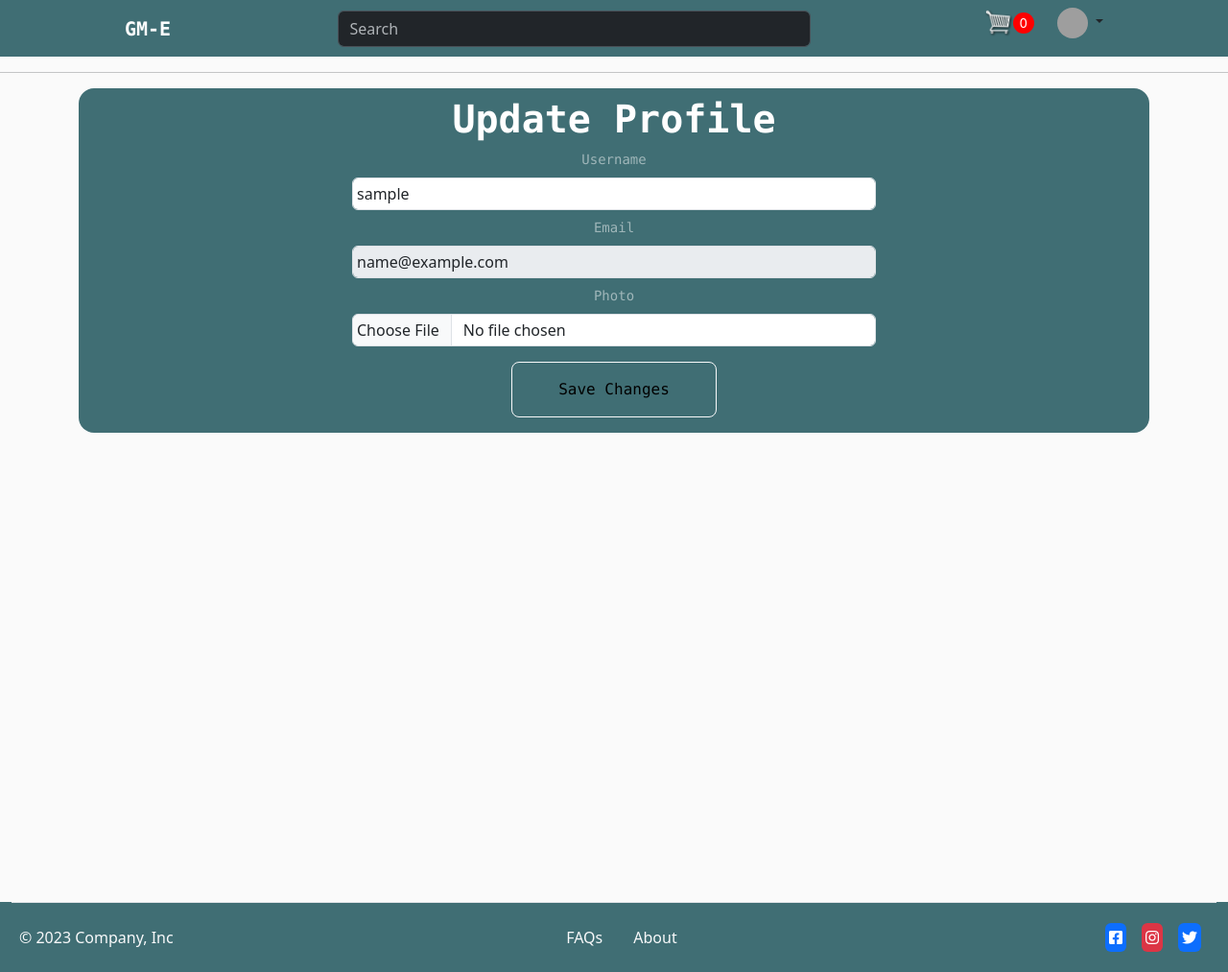
After one commit to GonzaMaldonado/ecommerce_django, a Django app: page /update_profile/ in a window 1280 px wide. The commit adds this page. Shown: the whole page at 96% size. Run offline with Django 4.2, Linux system fonts and the light colour scheme; the visitor is signed in with stand-in values (Sample User, id 1); data that the repository does not hold is empty.

Commit message:
feat: añadiendo update_profile

```diff
--- a/templates/navbar.html
+++ b/templates/navbar.html
@@ -1,6 +1,6 @@
 {% load static %}
 
-<header class="p-3 navbar navbar-expand-lg bg-dark" data-bs-theme="dark">
+<header class="px-3 py-2 navbar navbar-expand-lg bg-dark" data-bs-theme="dark">
   <div class="container">
     <a class="navbar-brand ms-5 font-monospace fw-bold" href="{% url 'home' %}">GM-E</a>
     <button class="navbar-toggler" type="button" data-bs-toggle="collapse" data-bs-target="#navbarSupportedContent" aria-controls="navbarSupportedContent" aria-expanded="false" aria-label="Toggle navigation">
--- a/templates/store/cart.html
+++ b/templates/store/cart.html
@@ -15,7 +15,9 @@
           <th scope="col"><h5>Items: <strong>{{ quantity }}</strong></h5></th>
           <th scope="col"><h5>Total: <strong>${{ total|floatformat:2 }}</strong></h5></th>
           <th scope="col">
+            {% if quantity != 0 %}
             <a href="{% url 'checkout' %}" class="btn btn-success" style="float: right; margin: 5px;">Checkout</a>
+            {% endif %}
           </th>
         </tr>
       </table>
--- /dev/null
+++ b/templates/users/update_profile.html
@@ -0,0 +1,43 @@
+{% extends 'index.html' %}
+
+{% block title %} Update Profile {% endblock %}
+
+
+{% block content %}
+
+<div class="row row-cols-1 align-items-center justify-content-center px-6 py-8 mx-auto">
+    <div class="w-100 rounded-4 bg-dark">
+        <div class="p-6 space-y-4">
+            <h1 class="mt-2 text-center font-monospace fw-bolder text-white">
+                Update Profile
+            </h1>
+
+            <form class="space-y-4" method="POST" enctype="multipart/form-data">
+
+                {% csrf_token %}
+
+                {% for field in form %}
+
+                <div>
+                    <label class="d-block my-2 text-center small font-monospace text-white-50 placeholder-wave">
+                        {{ field.label }}
+                    </label>
+                    {{ field }}
+                </div>
+
+                {% endfor %}
+
+                <div class="my-3 text-center">
+                    <button type='submit' class="px-5 py-3 font-monospace text-black rounded-3 btn btn-outline-light">
+                        Save Changes
+                    </button>
+                </div>
+
+            </form>
+
+
+        </div>
+    </div>
+</div>
+
+{% endblock %}
--- a/users/forms.py
+++ b/users/forms.py
@@ -28,9 +28,9 @@ class UpdateUserForm(ModelForm):
 
   def __init__(self, *args, **kwargs):
     super(UpdateUserForm, self).__init__(*args, **kwargs)
-    self.fields['username'].widget.attrs['class'] = 'text-dark text-sm rounded-lg d-block w-100 p-2.5 placeholder-gray-400'
-    self.fields['email'].widget.attrs['class'] = 'text-dark text-sm rounded-lg d-block w-100 p-2.5 placeholder-gray-400'
-    self.fields['photo'].widget.attrs['class'] = 'text-dark text-sm rounded-lg d-block w-100 p-2.5 placeholder-gray-400'
+    self.fields['username'].widget.attrs['class'] = 'form-control text-dark text-sm rounded-2 d-block w-50 mx-auto p-1'
+    self.fields['email'].widget.attrs['class'] = 'form-control text-dark text-sm rounded-2 d-block w-50 mx-auto p-1 bg-body-secondary'
+    self.fields['photo'].widget.attrs['class'] = 'form-control text-dark text-sm rounded-2 d-block w-50 mx-auto p-1'
 
     self.fields['username'].widget.attrs['placeholder'] = 'Username'
     self.fields['email'].widget.attrs['placeholder'] = 'Email'
--- a/users/urls.py
+++ b/users/urls.py
@@ -1,9 +1,10 @@
 from django.urls import path
-from .views import Login, Register, Logout, MyProfile
+from .views import Login, Register, Logout, MyProfile, UpdateProfile
 
 urlpatterns = [
   path('login/', Login.as_view(), name="login"),
   path('register/', Register.as_view(), name="register"),
   path('logout/', Logout.as_view(), name="logout"),
   path('my_profile/', MyProfile.as_view(), name="my_profile"),
+  path('update_profile/', UpdateProfile.as_view(), name="update_profile"),
 ]
--- a/users/views.py
+++ b/users/views.py
@@ -4,7 +4,7 @@ from django.contrib.auth import authenticate, login, logout
 from django.contrib import messages
 from django.http import HttpResponseRedirect
 
-from .forms import RegisterForm
+from .forms import RegisterForm, UpdateUserForm
 
 class Login(View):
 
@@ -63,3 +63,18 @@ class Logout(View):
 class MyProfile(View):
    def get(self, request, *args, **kwargs):
       return render(request, 'users/profile.html')
+
+
+class UpdateProfile(View):
+
+  def get(self, request, *args, **kwargs):
+    form = UpdateUserForm(instance=request.user)
+    return render(request, 'users/update_profile.html', {'form': form})
+
+  def post(self, request):
+    form = UpdateUserForm(request.POST, request.FILES, instance=request.user)
+    if form.is_valid():
+      form.save()
+      messages.success(request, 'Profile Updated')
+      return redirect('my_profile')
+    messages.succes(request, 'Ups... Something went wrong!')
```
Also changed, not shown: templates/users/profile.html (+5 -7 lines).
